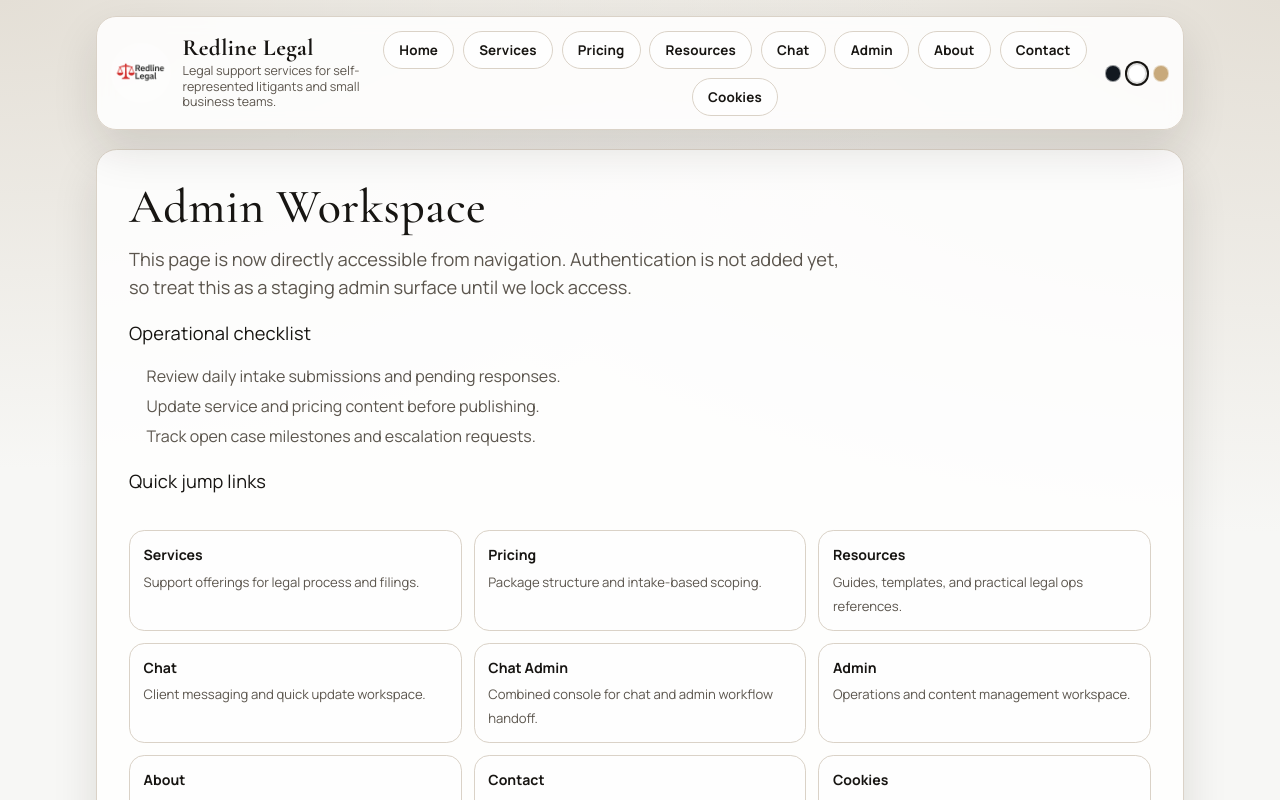
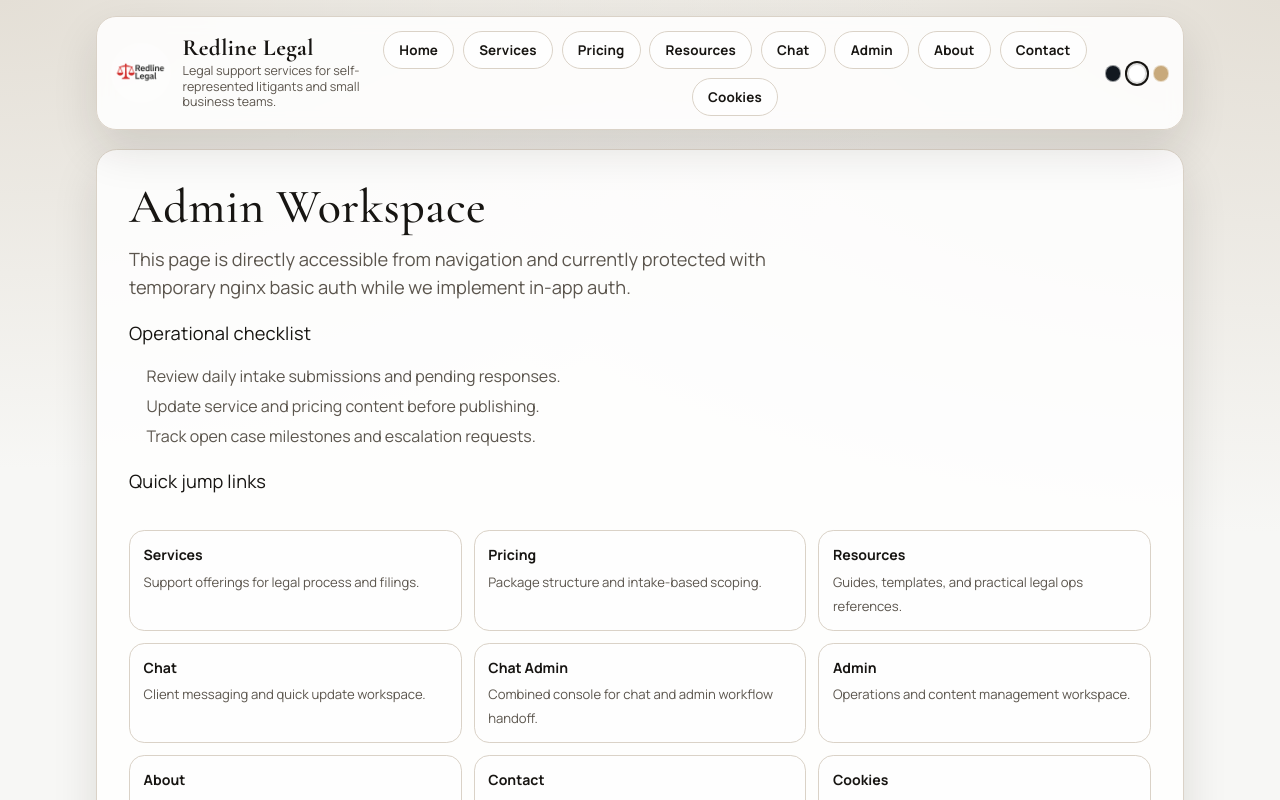
Before and after one commit to Emaren/redline-legal-app, a Next.js app: page /admin in a window 1280 px wide. Shown: the top 800 px of the page. Built offline with nearby package versions, Linux system fonts and the light colour scheme.

Commit message:
Update admin copy to reflect temporary auth gate

```diff
--- a/src/app/admin/page.tsx
+++ b/src/app/admin/page.tsx
@@ -14,7 +14,7 @@ export default function AdminPage() {
     <SiteShell>
       <PagePanel
         title="Admin Workspace"
-        intro="This page is now directly accessible from navigation. Authentication is not added yet, so treat this as a staging admin surface until we lock access."
+        intro="This page is directly accessible from navigation and currently protected with temporary nginx basic auth while we implement in-app auth."
       >
         <section className="section-stack">
           <h2 className="section-heading">Operational checklist</h2>
```
